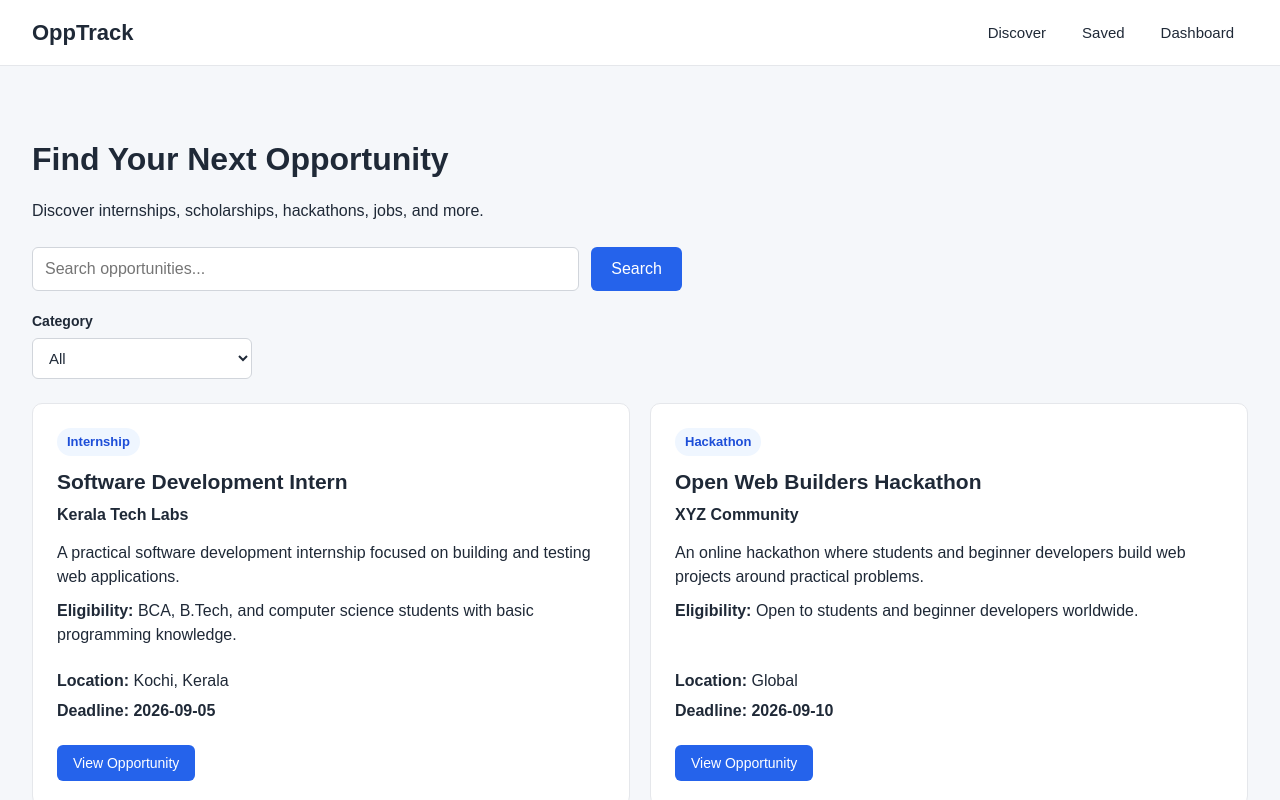
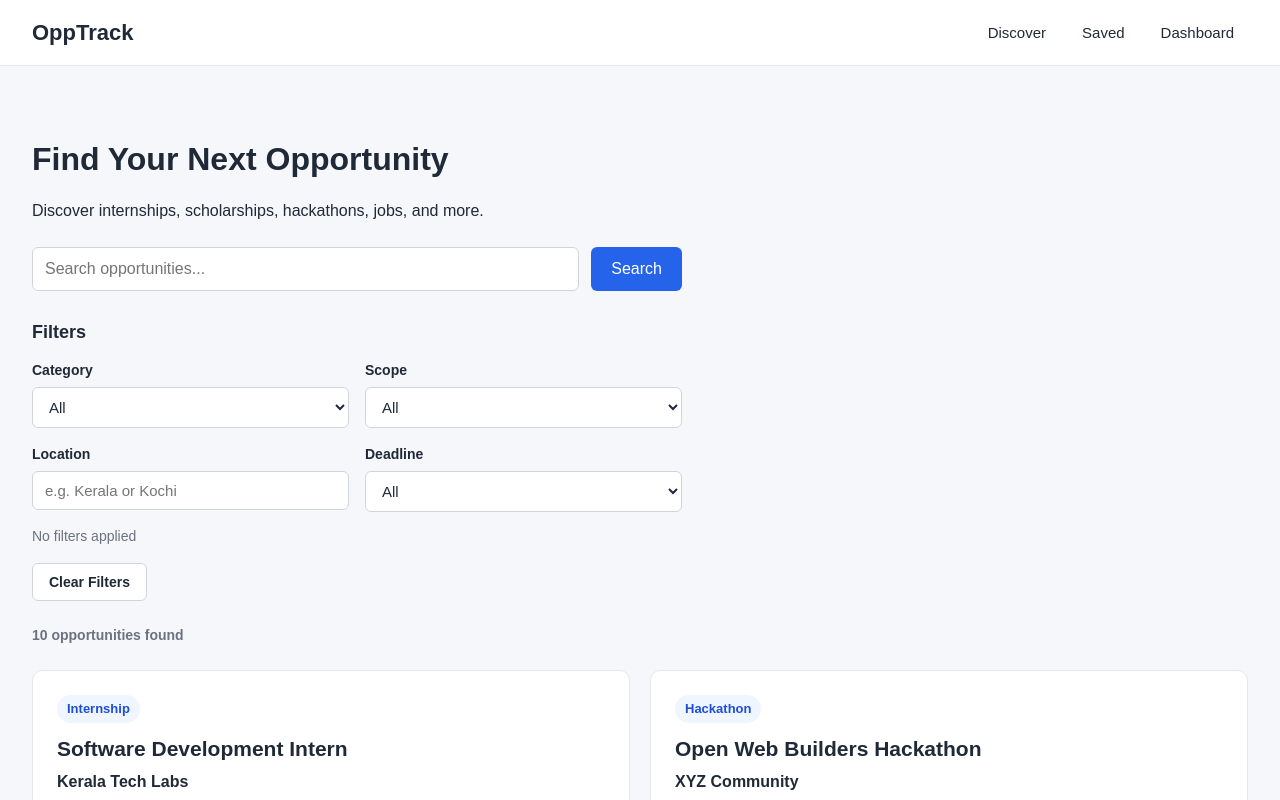
Before and after one commit to arclegit/OppTrack, a React (Vite) app: page / in a window 1280 px wide. Shown: the top 800 px of the page. Built offline with nearby package versions, Linux system fonts and the light colour scheme.

Commit message:
Refine opportunity search and filtering

```diff
--- a/src/components/HomePage.jsx
+++ b/src/components/HomePage.jsx
@@ -4,6 +4,7 @@ import OpportunityCard from "./OpportunityCard";
 import OpportunityDetails from "./OpportunityDetails";
 import opportunities from "../data/opportunities";
 import categories from "../data/categories";
+import scopes from "../data/scopes";
 
 function HomePage({
   savedOpportunities,
@@ -13,8 +14,9 @@ function HomePage({
 }) {
   const [searchTerm, setSearchTerm] = useState("");
   const [selectedCategory, setSelectedCategory] = useState("All");
-
-
+  const [selectedScope, setSelectedScope] = useState("All");
+  const [locationTerm, setLocationTerm] = useState("");
+  const [selectedDeadline, setSelectedDeadline] = useState("All");
 
   const filteredOpportunities = opportunities.filter((opportunity) => {
     const matchesSearch =
@@ -29,14 +31,58 @@ function HomePage({
         .includes(searchTerm.toLowerCase()) ||
       opportunity.location
         .toLowerCase()
-        .includes(searchTerm.toLowerCase());
+        .includes(searchTerm.toLowerCase()) ||
+      opportunity.skills.some((skill) =>
+        skill.toLowerCase().includes(searchTerm.toLowerCase())
+      );
 
     const matchesCategory =
       selectedCategory === "All" ||
       opportunity.category === selectedCategory;
 
-    return matchesSearch && matchesCategory;
+    const matchesScope =
+      selectedScope === "All" ||
+      opportunity.scope === selectedScope;
+
+    const matchesLocation =
+      opportunity.location
+        .toLowerCase()
+        .includes(locationTerm.toLowerCase());
+
+    const today = new Date();
+    today.setHours(0, 0, 0, 0);
+
+    const deadlineDate = new Date(`${opportunity.deadline}T00:00:00`);
+
+    const daysUntilDeadline =
+      (deadlineDate - today) / (1000 * 60 * 60 * 24);
+
+    const deadlineStatus =
+      daysUntilDeadline < 0
+        ? "Expired"
+        : daysUntilDeadline <= 7
+        ? "Closing Soon"
+        : "Upcoming";
+
+    const matchesDeadline =
+      selectedDeadline === "All" ||
+      deadlineStatus === selectedDeadline;
+
+    return (
+      matchesSearch &&
+      matchesCategory &&
+      matchesScope &&
+      matchesLocation &&
+      matchesDeadline
+    );
   });
+
+  const activeFilterCount = [
+    selectedCategory !== "All",
+    selectedScope !== "All",
+    locationTerm.trim() !== "",
+    selectedDeadline !== "All"
+  ].filter(Boolean).length;
 
   return (
     <main className="home-page">
@@ -70,15 +116,17 @@ function HomePage({
         <>
           <h1>Find Your Next Opportunity</h1>
 
-
-
           <p>
             Discover internships, scholarships, hackathons, jobs, and more.
           </p>
 
           <SearchBar onSearchChange={setSearchTerm} />
 
-          <div className="category-filter">
+          <div className="filters-section">
+            <h2>Filters</h2>
+
+            <div className="filters-grid">
+              <div className="filter-control">
                 <label htmlFor="category">Category</label>
 
                 <select
@@ -98,6 +146,88 @@ function HomePage({
                 </select>
               </div>
 
+              <div className="filter-control">
+                <label htmlFor="scope">Scope</label>
+
+                <select
+                  id="scope"
+                  value={selectedScope}
+                  onChange={(event) =>
+                    setSelectedScope(event.target.value)
+                  }
+                >
+                  <option value="All">All</option>
+
+                  {scopes.map((scope) => (
+                    <option key={scope} value={scope}>
+                      {scope}
+                    </option>
+                  ))}
+                </select>
+              </div>
+
+              <div className="filter-control">
+                <label htmlFor="location">Location</label>
+
+                <input
+                  id="location"
+                  type="text"
+                  placeholder="e.g. Kerala or Kochi"
+                  value={locationTerm}
+                  onChange={(event) =>
+                    setLocationTerm(event.target.value)
+                  }
+                />
+              </div>
+
+              <div className="filter-control">
+                <label htmlFor="deadline">Deadline</label>
+
+                <select
+                  id="deadline"
+                  value={selectedDeadline}
+                  onChange={(event) =>
+                    setSelectedDeadline(event.target.value)
+                  }
+                >
+                  <option value="All">All</option>
+                  <option value="Upcoming">Upcoming</option>
+                  <option value="Closing Soon">Closing Soon</option>
+                  <option value="Expired">Expired</option>
+                </select>
+              </div>
+            </div>
+
+            <div className="filter-status">
+              {activeFilterCount === 0
+                ? "No filters applied"
+                : `${activeFilterCount} ${
+                    activeFilterCount === 1 ? "filter" : "filters"
+                  } active`}
+            </div>
+
+            <button
+              type="button"
+              className="clear-filters-button"
+              onClick={() => {
+                setSelectedCategory("All");
+                setSelectedScope("All");
+                setLocationTerm("");
+                setSelectedDeadline("All");
+              }}
+            >
+              Clear Filters
+            </button>
+          </div>
+
+          <p className="result-count">
+            {filteredOpportunities.length}{" "}
+            {filteredOpportunities.length === 1
+              ? "opportunity"
+              : "opportunities"}{" "}
+            found
+          </p>
+
           {filteredOpportunities.length > 0 ? (
             <div className="opportunity-list">
               {filteredOpportunities.map((opportunity) => (
@@ -110,7 +240,8 @@ function HomePage({
             </div>
           ) : (
             <p>
-              No opportunities found. Try changing your search or category.
+              No opportunities found. Try changing your search,
+              category, scope, location, or deadline.
             </p>
           )}
         </>
--- a/src/index.css
+++ b/src/index.css
@@ -109,35 +109,79 @@ body {
 
 
 /* =========================
-   Category Filter
+   Filters
    ========================= */
 
-.category-filter {
+.filters-section {
+  margin-top: 28px;
+  max-width: 650px;
+}
+
+.filters-section h2 {
+  margin: 0 0 14px;
+  font-size: 18px;
+}
+
+.filters-grid {
+  display: grid;
+  grid-template-columns: repeat(2, 1fr);
+  gap: 16px;
+}
+
+.filter-control {
   display: flex;
   flex-direction: column;
   gap: 6px;
-  margin-top: 20px;
-  max-width: 220px;
 }
 
-.category-filter label {
+.filter-control label {
   font-size: 14px;
   font-weight: 600;
 }
 
-.category-filter select {
+.filter-control select,
+.filter-control input {
+  width: 100%;
   padding: 10px 12px;
   border: 1px solid #d1d5db;
   border-radius: 6px;
   background: white;
   color: #1f2937;
   font-size: 15px;
+  box-sizing: border-box;
+}
+
+.filter-control select {
   cursor: pointer;
 }
 
-.category-filter select:focus {
+.filter-control select:focus,
+.filter-control input:focus {
   outline: 2px solid #bfdbfe;
   border-color: #2563eb;
+}
+
+
+/* Clear Filters Button */
+
+.clear-filters-button {
+  margin-top: 16px;
+  padding: 10px 16px;
+  border: 1px solid #d1d5db;
+  border-radius: 6px;
+  background: white;
+  color: #1f2937;
+  font-size: 14px;
+  font-weight: 600;
+  cursor: pointer;
+  transition:
+    background 0.2s ease,
+    border-color 0.2s ease;
+}
+
+.clear-filters-button:hover {
+  background: #f9fafb;
+  border-color: #9ca3af;
 }
 
 
@@ -444,10 +488,14 @@ body {
   }
 
 
-  /* Category */
+  /* Filters */
 
-  .category-filter {
+  .filters-section {
     max-width: 100%;
+  }
+
+  .filters-grid {
+    grid-template-columns: 1fr;
   }
 
 
@@ -484,3 +532,15 @@ body {
     width: 100%;
   }
 }
+.filter-status {
+  margin-top: 14px;
+  font-size: 14px;
+  color: #6b7280;
+}
+.result-count {
+  margin-top: 24px;
+  margin-bottom: 0;
+  font-size: 14px;
+  font-weight: 600;
+  color: #6b7280;
+}
```
Lines whose indentation alone changed are shown as unchanged.
